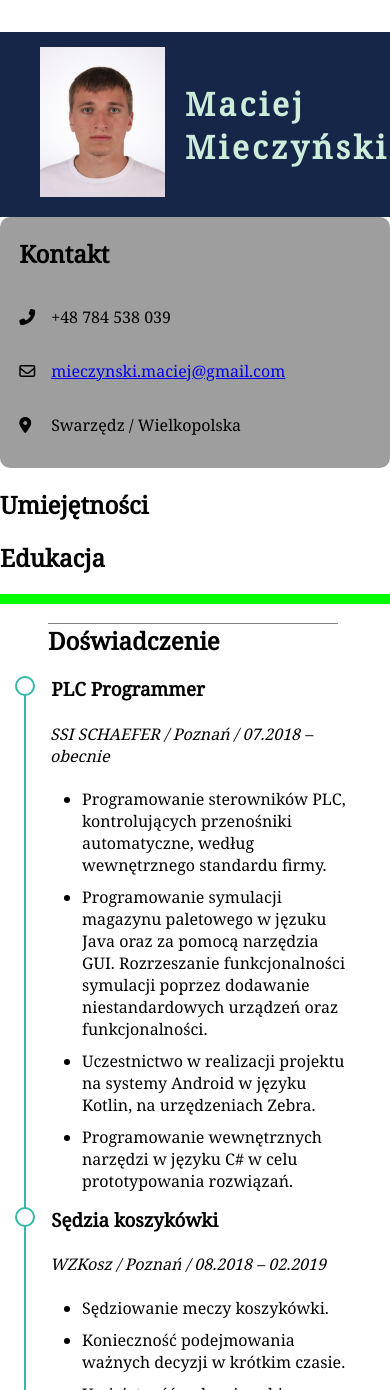
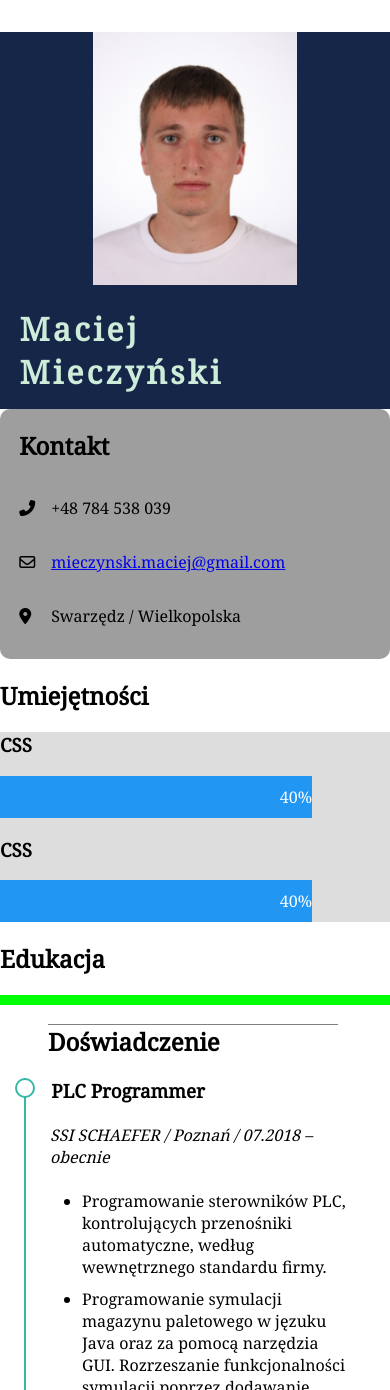
Before and after one commit to imperium02/CV, a plain HTML site: page index.html in a window 390 px wide. Shown: the top 1390 px of the page. Drawn offline with Linux system fonts and the light colour scheme.

Commit message:
skill bars v1

```diff
--- a/index.html
+++ b/index.html
@@ -27,8 +27,14 @@
                 <i class="fas fa-map-marker-alt"></i>
                 <p>Swarzędz / Wielkopolska </p>
             </div>
-            <div class="skills">
+            <div class="all-skills">
                 <h2>Umiejętności</h2>
+                <div class="skills-container">
+                    <h3>CSS</h3>
+                    <div class="skills css">40%</div>
+                    <h3>CSS</h3>
+                    <div class="skills css">40%</div>
+                </div>
             </div>
             <div class="education">
                 <h2>Edukacja</h2>
--- a/style/style.css
+++ b/style/style.css
@@ -28,7 +28,7 @@ body {
         position: sticky;
         top: 10px;
     }
-}
+
 
     header {
         display: flex;
@@ -38,13 +38,37 @@ header {
     }
 
     .photo {
-    flex: 125px 150px;
+        flex: 1;
         margin: 15px 20px 15px 40px;
     }
 
     .header-img {
         width: 125px;
         height: 150px;
+    }
+}
+
+@media screen and (max-width: 599px) {
+    .photo {
+        display: flex;
+        align-items: center;
+        justify-content: center;
+    }
+
+    .header-img {
+        height: 30vh;
+        margin: 0;
+    }
+
+    header {
+        background-color: rgb(22, 38, 73);
+    }
+
+    .person h1 {
+        margin-bottom: 0;
+        padding-bottom: 16px;
+        padding-left: 5vw;
+    }
 }
 
 .person {
@@ -132,3 +156,17 @@ main div h2 {
 .experience-item ul li:last-child {
     padding-bottom: 15px;
 }
+
+.skills-container {
+    width: 100%; /* Full width */
+    background-color: #ddd; /* Grey background */
+}
+
+.skills {
+    text-align: right; /* Right-align text */
+    padding-top: 10px; /* Add top padding */
+    padding-bottom: 10px; /* Add bottom padding */
+    color: white; /* White text color */
+}
+
+.css {width: 80%; background-color: #2196F3;} /* Blue */
```
Lines whose indentation alone changed are shown as unchanged.
